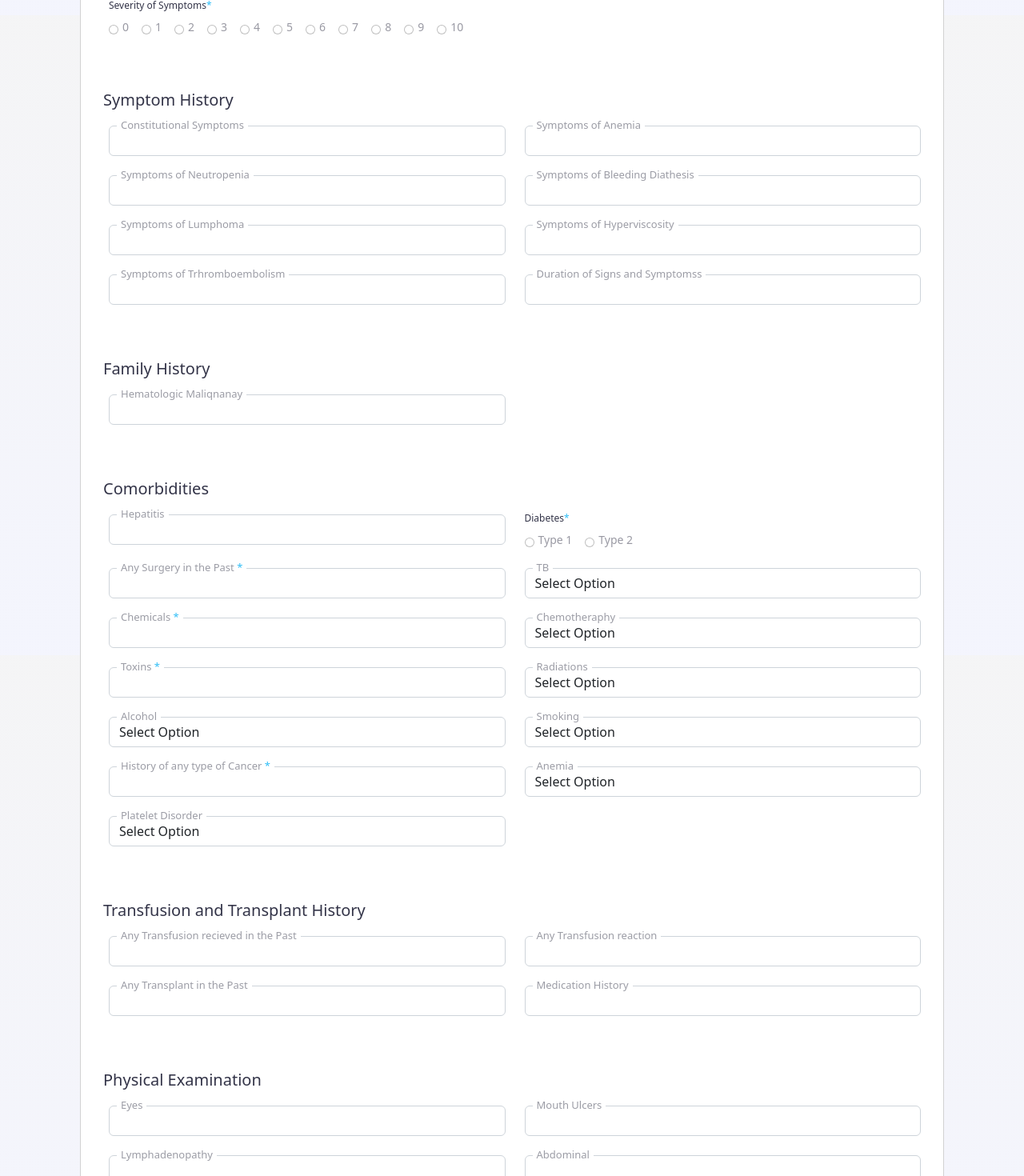
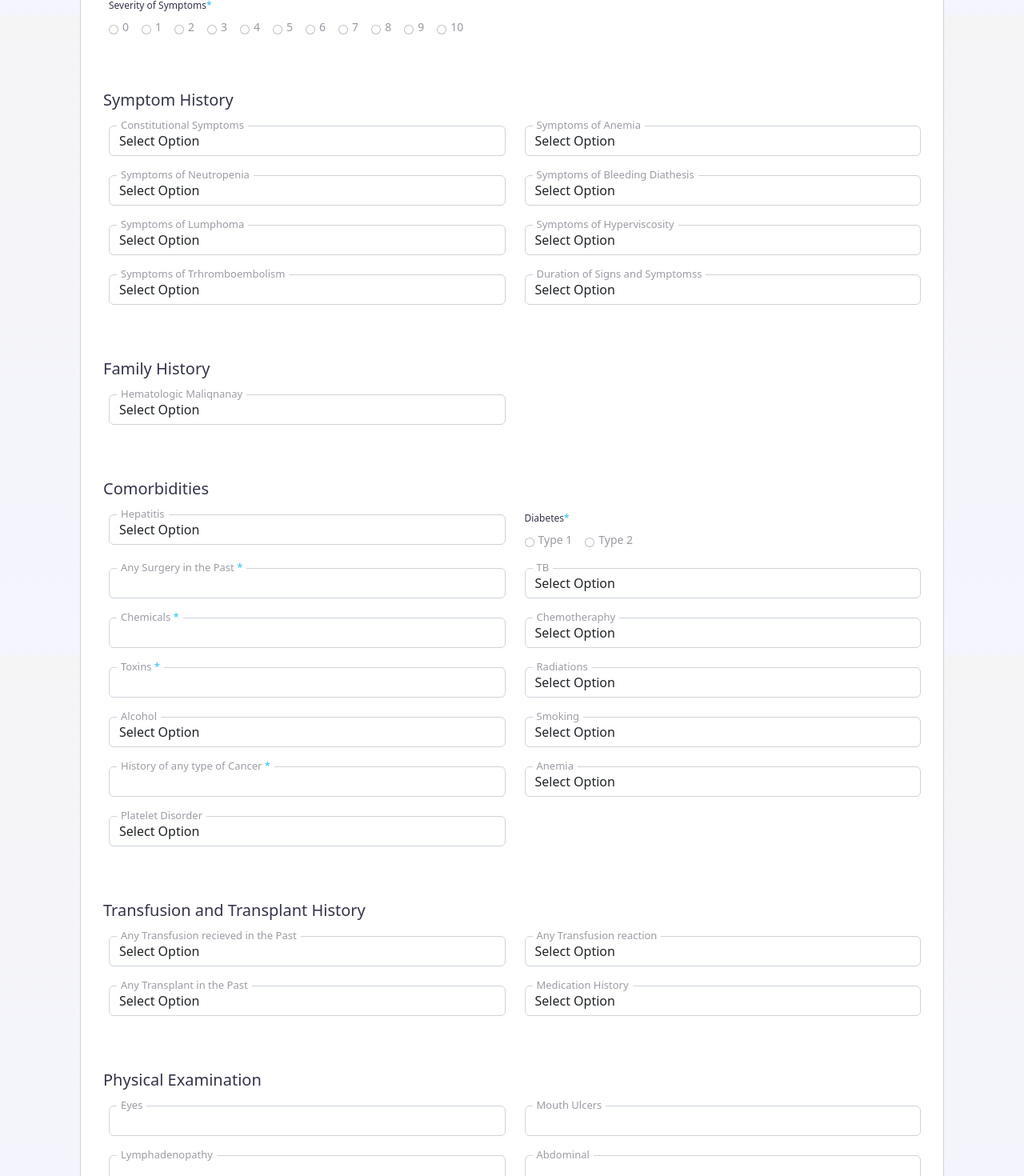
Before and after one commit to devbrian0214/Electronic-Health-Record-System, a Next.js app: page /complain in a window 1280 px wide. Shown: the part 781-2251 px from the top of the page at 80% size. Built offline with nearby package versions, Linux system fonts and the light colour scheme.

Commit message:
options added, Two sections left

```diff
--- a/src/app/complain/page.jsx
+++ b/src/app/complain/page.jsx
@@ -266,12 +266,16 @@ const page = () => {
                     <select
                       className='form-control select'
                       name='character'
-                      >
-                      {/* <option value=''>Select Option</option>
-                      <option value='Sharp'>Sharp</option>
-                      <option value='Dull'>Dull</option>
-                      <option value='Burning'>Burning</option>
-                      <option value='Pressure Like'>Pressure Like</option> */}
+                     >
+                      <option value=''>Select Option</option>
+                      <option value='fatigue'>fatigue</option>
+                      <option value='lethargy'>lethargy</option>
+                      <option value='malaise'>malaise</option>
+                      <option value='weight loss'>weight loss</option>
+                      <option value='night sweats'>night sweats</option>
+                      <option value='bone pain'>bone pain</option>
+                      <option value='lassitude'>lassitude</option>
+
                     </select>
                   </div>
               </div>
@@ -282,11 +286,13 @@ const page = () => {
                       className='form-control select'
                       name='character'
                       >
-                      {/* <option value=''>Select Option</option>
-                      <option value='Sharp'>Sharp</option>
-                      <option value='Dull'>Dull</option>
-                      <option value='Burning'>Burning</option>
-                      <option value='Pressure Like'>Pressure Like</option> */}
+                      <option value=''>Select Option</option>
+                      <option value='fatigue'>fatigue</option>
+                      <option value='SOB'>SOB</option>
+                      <option value='Exercise Tderance'>Exercise Tderance</option>
+                      <option value='Light Headache'>Light Headache</option>
+                      <option value='Worsening Angina'>Worsening Angina</option>
+                      <option value='Ankle Swelling'>Ankle Swelling</option>
                     </select>
                   </div>
               </div>
@@ -297,11 +303,10 @@ const page = () => {
                       className='form-control select'
                       name='character'
                       >
-                      {/* <option value=''>Select Option</option>
-                      <option value='Sharp'>Sharp</option>
-                      <option value='Dull'>Dull</option>
-                      <option value='Burning'>Burning</option>
-                      <option value='Pressure Like'>Pressure Like</option> */}
+                      <option value=''>Select Option</option>
+                      <option value='Mouth Ulcer'>Mouth Ulcer</option>
+                      <option value='Skin Infection'>Skin Infection</option>
+                      <option value='Other Recurrent infections'>Other Recurrent Infections</option>
                     </select>
                   </div>
               </div>
@@ -312,11 +317,11 @@ const page = () => {
                       className='form-control select'
                       name='character'
                       >
-                      {/* <option value=''>Select Option</option>
-                      <option value='Sharp'>Sharp</option>
-                      <option value='Dull'>Dull</option>
-                      <option value='Burning'>Burning</option>
-                      <option value='Pressure Like'>Pressure Like</option> */}
+                      <option value=''>Select Option</option>
+                      <option value='Unexplained nose bleed'>Unexplained nose bleed</option>
+                      <option value='Bleeding gum'>Bleeding gum</option>
+                      <option value='Easy Brusing'>Easy Brusing</option>
+                      <option value='Epistaxis'>Epistaxis</option>
                     </select>
                   </div>
                 </div>
@@ -327,11 +332,10 @@ const page = () => {
                       className='form-control select'
                       name='character'
                       >
-                      {/* <option value=''>Select Option</option>
-                      <option value='Sharp'>Sharp</option>
-                      <option value='Dull'>Dull</option>
-                      <option value='Burning'>Burning</option>
-                      <option value='Pressure Like'>Pressure Like</option> */}
+                      <option value=''>Select Option</option>
+                      <option value='Enlarge/Painful Lymphnodes'>Enlarge/Painful Lymphnodes</option>
+                      <option value='Painful Spleenomegaly'>Painful Spleenomegaly</option>
+                      <option value='B Symptoms'>B Symptoms</option>
                     </select>
                   </div>
                </div>
@@ -342,11 +346,11 @@ const page = () => {
                       className='form-control select'
                       name='character'
                       >
-                      {/* <option value=''>Select Option</option>
-                      <option value='Sharp'>Sharp</option>
-                      <option value='Dull'>Dull</option>
-                      <option value='Burning'>Burning</option>
-                      <option value='Pressure Like'>Pressure Like</option> */}
+                      <option value=''>Select Option</option>
+                      <option value='Neuropathy'>Neuropathy</option>
+                      <option value='Epistaxis'>Epistaxis</option>
+                      <option value='Headache'>Headache</option>
+                      <option value='Blurred Vision'>Blurred Vision</option>
                     </select>
                   </div>
               </div>
@@ -357,11 +361,9 @@ const page = () => {
                       className='form-control select'
                       name='character'
                       >
-                      {/* <option value=''>Select Option</option>
-                      <option value='Sharp'>Sharp</option>
-                      <option value='Dull'>Dull</option>
-                      <option value='Burning'>Burning</option>
-                      <option value='Pressure Like'>Pressure Like</option> */}
+                      <option value=''>Select Option</option>
+                      <option value='Swelling/Limbpain'>Swelling/Limbpain</option>
+                      <option value='Chest Pain'>Chest Pain</option>
                     </select>
                   </div>
                 </div>
@@ -372,11 +374,10 @@ const page = () => {
                       className='form-control select'
                       name='character'
                       >
-                      {/* <option value=''>Select Option</option>
-                      <option value='Sharp'>Sharp</option>
-                      <option value='Dull'>Dull</option>
-                      <option value='Burning'>Burning</option>
-                      <option value='Pressure Like'>Pressure Like</option> */}
+                      <option value=''>Select Option</option>
+                      <option value='Acute'>Acute</option>
+                      <option value='Chronic'>Chronic</option>
+
                     </select>
                   </div>
                 </div>
@@ -401,11 +402,19 @@ const page = () => {
                       className='form-control select'
                       name='character'
                       >
-                      {/* <option value=''>Select Option</option>
-                      <option value='Sharp'>Sharp</option>
-                      <option value='Dull'>Dull</option>
-                      <option value='Burning'>Burning</option>
-                      <option value='Pressure Like'>Pressure Like</option> */}
+                      <option value=''>Select Option</option>
+                      <option value='AML'>AML</option>
+                      <option value='ALL'>ALL</option>
+                      <option value='CML'>CML</option>
+                      <option value='CLL'>CLL</option>
+                      <option value='Lymphoma'>Lymphoma</option>
+                      <option value='Inherited Hematologic Disorder'>Inherited Hematologic Disorder</option>
+                      <option value='Haemchromatosis'>Haemchromatosis</option>
+                      <option value='Haemophilia'>Haemophilia</option>
+                      <option value='Thalessimia'>Thalessimia</option>
+                      <option value='LPNs'>LPNs</option>
+                      <option value='Sibling'>Any Sibling with ALL</option>
+                      <option value='twin'>Any Identical twin with ALL Disorder</option>
                     </select>
                   </div>
               </div>
@@ -432,11 +441,14 @@ const page = () => {
                       className='form-control select'
                       name='character'
                       >
-                      {/* <option value=''>Select Option</option>
-                      <option value='Sharp'>Sharp</option>
-                      <option value='Dull'>Dull</option>
-                      <option value='Burning'>Burning</option>
-                      <option value='Pressure Like'>Pressure Like</option> */}
+                      <option value=''>Select Option</option>
+                      <option value='A'>A</option>
+                      <option value='B'>B</option>
+                      <option value='C'>C</option>
+                      <option value='D'>D</option>
+                      <option value='E'>E</option>
+                      <option value='Neonatal'>Neonatal Hepatitis</option>
+
                     </select>
                   </div>
               </div>
@@ -571,7 +583,11 @@ const page = () => {
                       name='character'
                       >
                       <option value=''>Select Option</option>
-
+                      <option value='Aplastic'>Aplastic Anemia</option>
+                      <option value='Iron'>Iron Deficency Anemia'</option>
+                      <option value='Haemolytic'>Haemolytic Anemia</option>
+                      <option value='Sickle'>Sickle cell Anemia</option>
+                      <option value='Thalassemia'>Thalassemia</option>
                     </select>
                   </div>
               </div>
@@ -582,8 +598,12 @@ const page = () => {
                       className='form-control select'
                       name='character'
                       >
-                      <option value=''>Select Option</option>
-
+                    <option value=''>Select Option</option>
+                    <option value='ITP'>ITP</option>
+                    <option value='DIC'>DIC</option>
+                    <option value='TTP'>TTP</option>
+                    <option value='HUS'>HUS</option>
+                    <option value='HELLP'>HELLP</option>
                     </select>
                   </div>
               </div>
@@ -608,11 +628,11 @@ const page = () => {
                       className='form-control select'
                       name='character'
                       >
-                      {/* <option value=''>Select Option</option>
-                      <option value='Sharp'>Sharp</option>
-                      <option value='Dull'>Dull</option>
-                      <option value='Burning'>Burning</option>
-                      <option value='Pressure Like'>Pressure Like</option> */}
+                      <option value=''>Select Option</option>
+                      <option value='RCB'>RCB</option>
+                      <option value='Platelets'>Platelets</option>
+                      <option value='Plasma Products'>Plasma Products</option>
+
                     </select>
                   </div>
               </div>
@@ -623,9 +643,9 @@ const page = () => {
                       className='form-control select'
                       name='character'
                       >
-                      {/* <option value=''>Select Option</option>
-                      <option value='Sharp'>Sharp</option>
-                      <option value='Dull'>Dull</option>
+                      <option value=''>Select Option</option>
+                      <option value='Infections'>Infections</option>
+                      {/* <option value='Dull'>Dull</option>
                       <option value='Burning'>Burning</option>
                       <option value='Pressure Like'>Pressure Like</option> */}
                     </select>
@@ -638,11 +658,10 @@ const page = () => {
                       className='form-control select'
                       name='character'
                       >
-                      {/* <option value=''>Select Option</option>
-                      <option value='Sharp'>Sharp</option>
-                      <option value='Dull'>Dull</option>
-                      <option value='Burning'>Burning</option>
-                      <option value='Pressure Like'>Pressure Like</option> */}
+                      <option value=''>Select Option</option>
+                      <option value='Autologous Stem cell'>Autologous Stem cell</option>
+                      <option value='Allogenic Stem cell'>Allogenic</option>
+
                     </select>
                   </div>
               </div>
@@ -653,11 +672,20 @@ const page = () => {
                       className='form-control select'
                       name='character'
                       >
-                      {/* <option value=''>Select Option</option>
-                      <option value='Sharp'>Sharp</option>
-                      <option value='Dull'>Dull</option>
-                      <option value='Burning'>Burning</option>
-                      <option value='Pressure Like'>Pressure Like</option> */}
+                       <option value=''>Select Option</option>
+                       <option value=''></option>
+                       <option value=''></option>
+                       <option value=''></option>
+                       <option value=''></option>
+                       <option value=''></option>
+                       <option value=''></option>
+                       <option value=''></option>
+                       <option value=''></option>
+                       <option value=''></option>
+                       <option value=''></option>
+                       <option value=''></option>
+                       <option value=''></option>
+                       <option value=''></option>
                     </select>
                   </div>
               </div>
```
